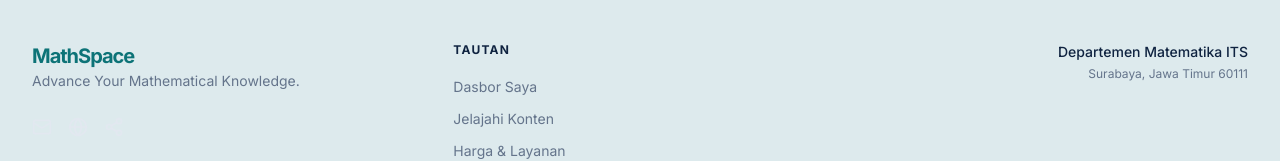
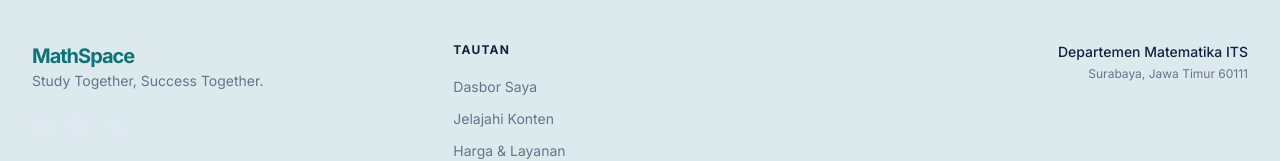
Before and after one commit to isanovsky/MathSpace, a Next.js app: page / in a window 1280 px wide. Shown: the part 2253-2414 px from the top of the page. Built offline with nearby package versions, Linux system fonts and the light colour scheme; no server answers; the database is empty.

Commit message:
polished text

```diff
--- a/components/Footer.tsx
+++ b/components/Footer.tsx
@@ -8,7 +8,7 @@ export default function Footer() {
         <div className="space-y-4">
           <span className="text-xl font-bold tracking-tighter text-secondary font-headline">MathSpace</span>
           <p className="text-on-surface-variant text-sm leading-relaxed max-w-xs">
-            Advance Your Mathematical Knowledge.
+            Study Together, Success Together.
           </p>
           <div className="flex gap-4 pt-2">
             <Mail className="w-5 h-5 text-outline hover:text-primary cursor-pointer transition-colors" />
```
